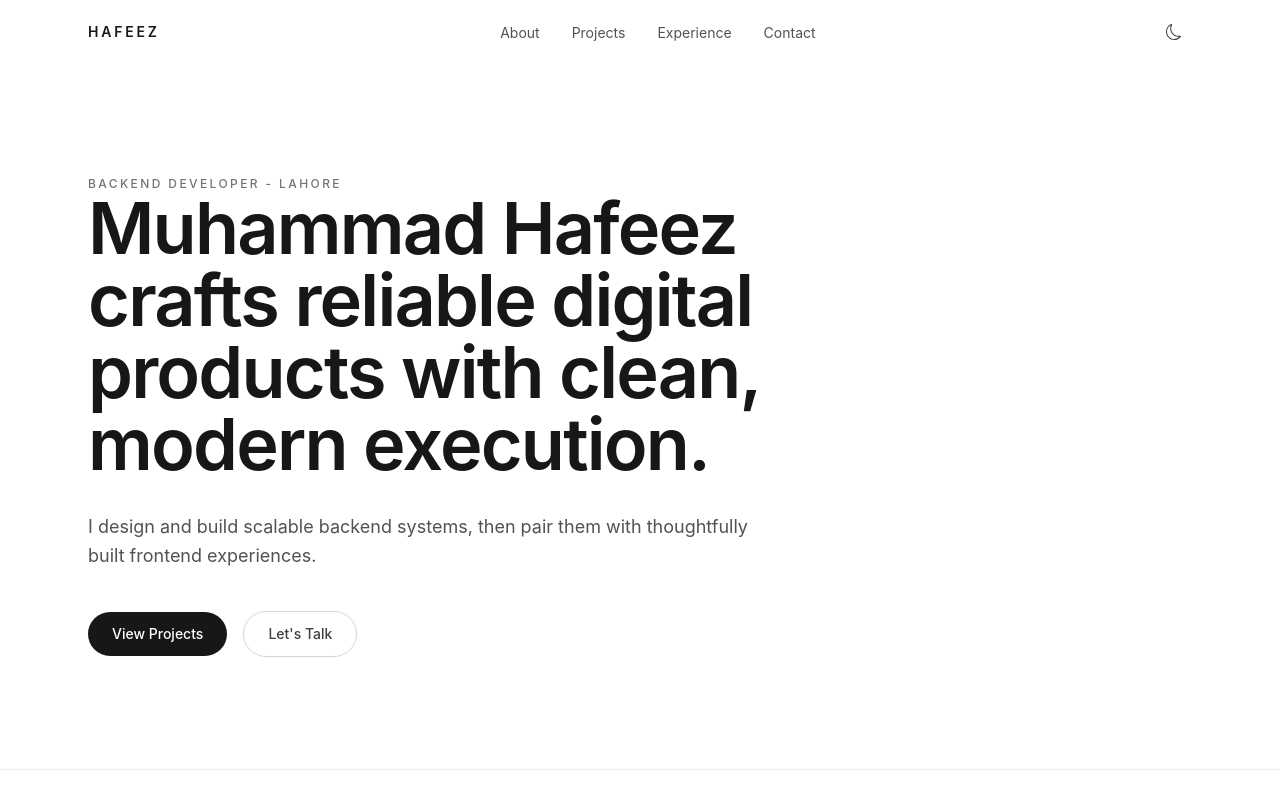
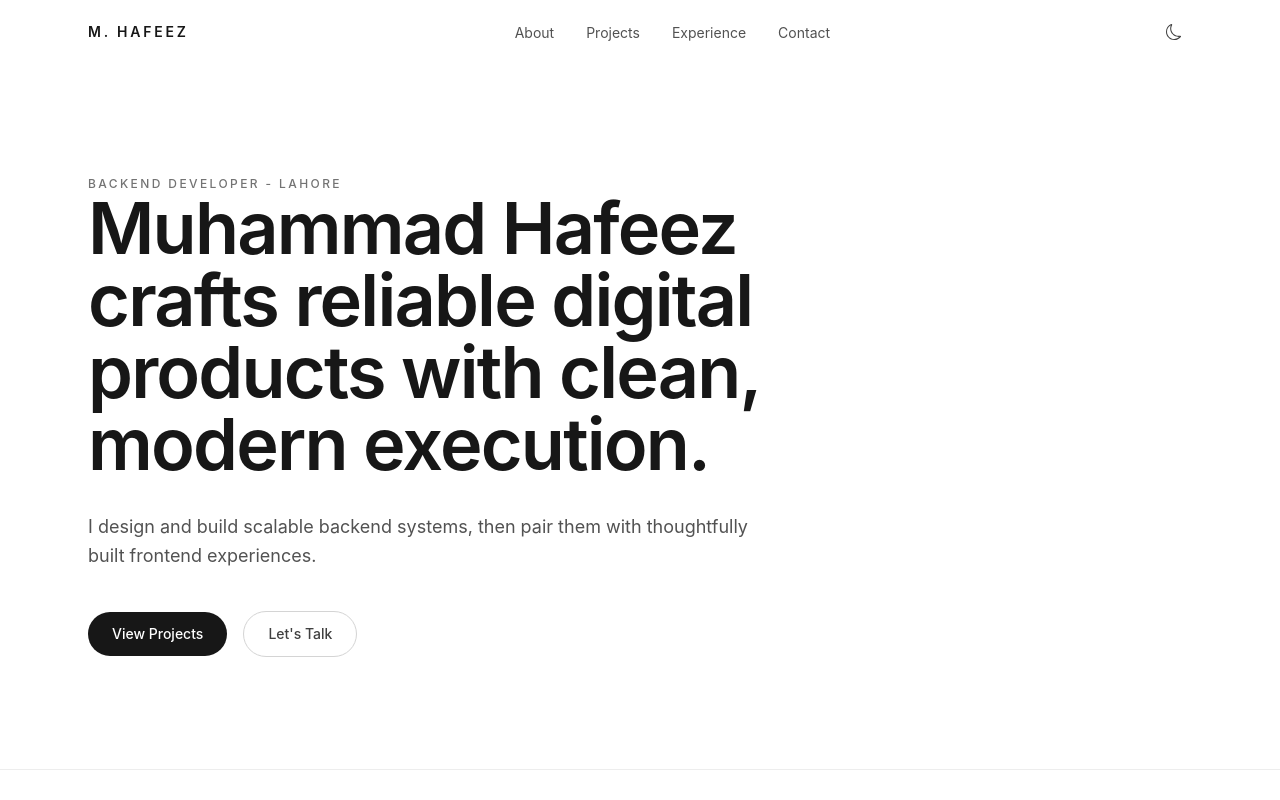
Before and after one commit to hafeez-developer/Portfolio, a React (Vite) app: page / in a window 1280 px wide. Shown: the top 800 px of the page. Built offline with nearby package versions, Linux system fonts and the light colour scheme.

Commit message:
Update Navbar component to display full name

```diff
--- a/src/components/Navbar.jsx
+++ b/src/components/Navbar.jsx
@@ -34,7 +34,7 @@ export default function Navbar({ darkMode, toggleTheme }) {
         aria-label="Primary"
       >
         <a href="#home" className="text-sm font-semibold tracking-[0.2em] text-neutral-900 dark:text-white">
-          HAFEEZ
+          M. HAFEEZ
         </a>
 
         <ul className="hidden items-center gap-8 md:flex">
```
